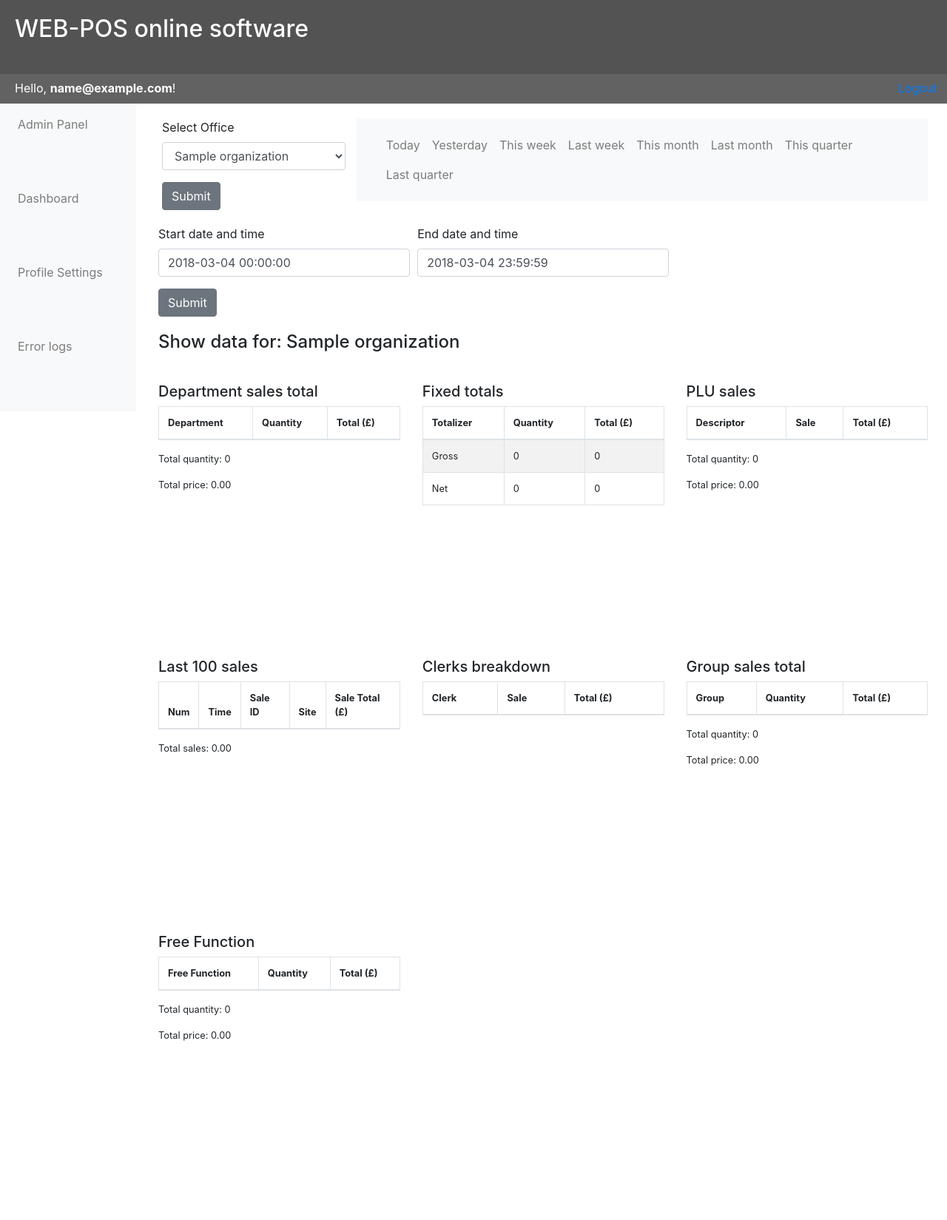
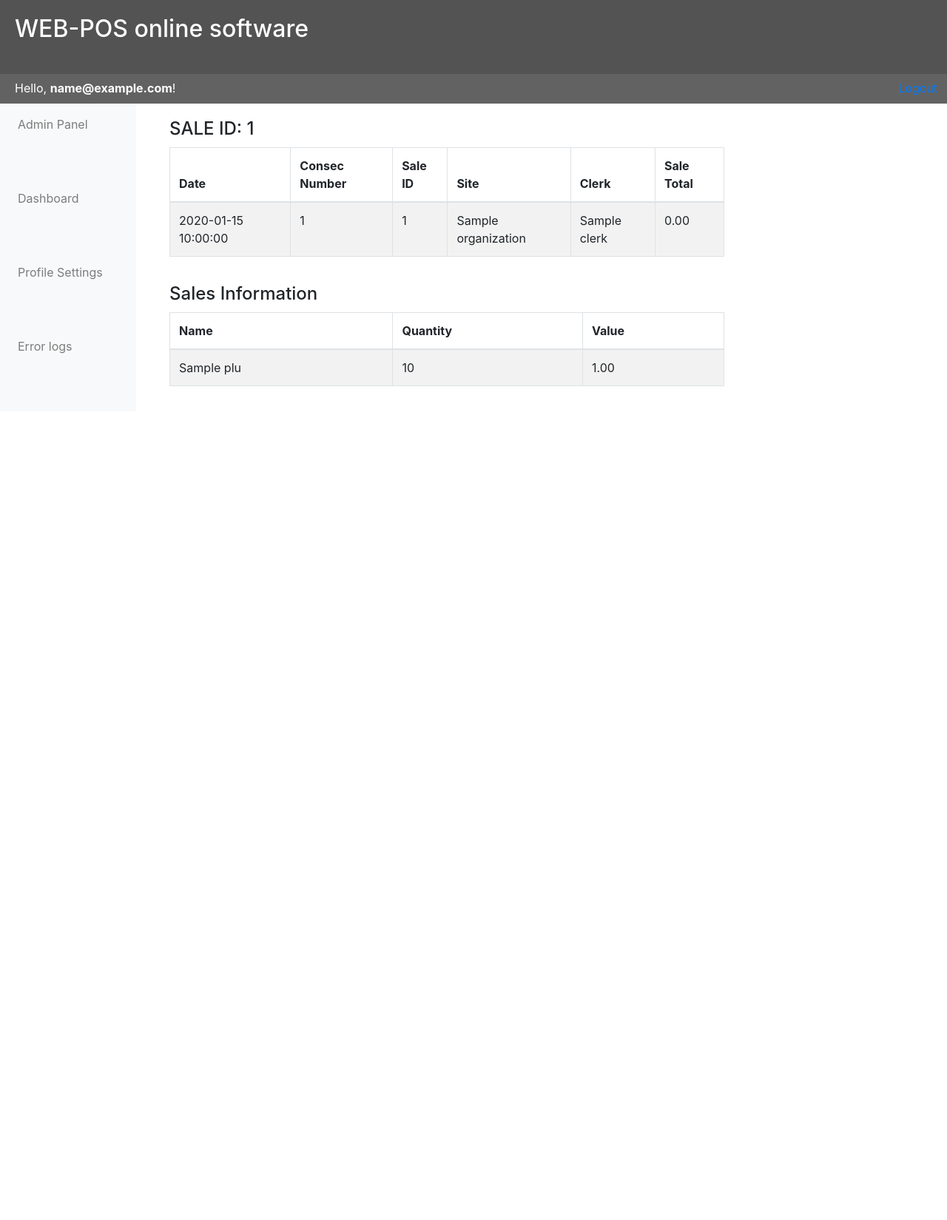
Before and after one commit to sah1l/flask-dashboard, a Flask app: a page that uses app/templates/layout.html in a window 1280 px wide. Shown: the top 1649 px of the page at 74% size. After the commit the page ends 522 px from the top, so only its background shows below. Run offline with Flask 2, Linux system fonts and the light colour scheme; a user stored in the database is signed in; tables that the repository leaves empty hold one stand-in row (values such as "Sample post"); lists and menus that the app fills with data are empty; some libraries are stand-ins or nearby versions.

Commit message:
Added details and sales information tables to order details page

```diff
--- a/app/mod_stats/controllers.py
+++ b/app/mod_stats/controllers.py
@@ -1,16 +1,16 @@
-import datetime
 from flask import Blueprint, render_template, url_for, redirect
 from flask_login import current_user
 from flask.views import View
 from sqlalchemy.exc import OperationalError
 
 from app import session_maker
-from app.models import Organization
+from app.models import Organization, Order
 from app.mod_auth.models import User
-from app.mod_stats.stats_utils import StatsDataExtractor, calc_today_timeframe, calc_yesterday_timeframe, \
+from app.mod_stats.stats_utils import StatsDataExtractor, PriceValue, calc_today_timeframe, calc_yesterday_timeframe, \
     calc_this_week_timeframe, calc_last_week_timeframe, calc_this_month_timeframe, calc_last_month_timeframe, \
     calc_this_quarter_timeframe, calc_last_quarter_timeframe
 from app.mod_stats.forms import CustomizeStatsForm, CustomTimeSliceForm
+from app.mod_db_manage.config import FREE_FUNC_ITEM_TYPE
 
 
 # define Blueprint for statistics module
@@ -34,9 +34,67 @@ def handle_operational_error(error):
     return "No connection with database"
 
 
+@mod_stats.route("/<org_id>/sale_<order_id>", methods=["GET"])
+def get_order_details(org_id, order_id):
+    session = session_maker()
+    order = session.query(Order).filter_by(id=order_id).first()
+    orderlines = order.items
+    clerk_name = order.clerk.name
+    site = session.query(Organization).filter_by(id=org_id).first().name
+    total_sale = 0
+
+    for ol in orderlines:
+        if ol.item_type == FREE_FUNC_ITEM_TYPE:
+            total_sale = ol.value
+            if ol.change:
+                total_sale -= ol.change
+
+    total_sale = PriceValue(total_sale).get_value()
+
+    plu_sale_items = []
+    plu_2nd_items = []
+    free_func_items = []
+
+    for sale in orderlines:
+        # include only PLU, PLU 2nd and Free Function orderlines
+        if sale.product_id:
+            plu_sale_items.append({"name": sale.product.name,
+                                   "qty": sale.qty,
+                                   "price": PriceValue(sale.value).get_value()})
+        elif sale.product_id_2nd:
+            plu_2nd_items.append({"name": sale.product_2nd.name,
+                                  "qty": sale.qty,
+                                  "price": PriceValue(sale.value).get_value()})
+        elif sale.free_func_id:
+            free_func_items.append({"name": sale.free_function.name,
+                                    "qty": sale.qty,
+                                    "price": PriceValue(sale.value).get_value()})
+            # consider change
+            if sale.change:
+                free_func_items.append({"name": "CHANGE",
+                                        "qty": 0,
+                                        "price": PriceValue(sale.change).get_value()})
+        else:
+            pass
+
+    print(plu_sale_items)
+
+    session.close()
+
+    return render_template("stats/order_details.html",
+                           order=order,
+                           site=site,
+                           clerk_name=clerk_name,
+                           total_sale=total_sale,
+                           plu_sale_items=plu_sale_items,
+                           plu_2nd_items=plu_2nd_items,
+                           free_func_items=free_func_items)
+
+
 class ShowDataView(View):
     """
-    Generic class that gives data according to given timelines
+    Generic class that gives statistics data  according to given timelines
+    Is shown on dashboard
     """
     methods = ['GET', 'POST']
 
@@ -124,7 +182,8 @@ class ShowDataView(View):
                                free_function_data=free_function_data,
                                org_form=org_form,
                                dt_form=dt_form,
-                               organization_name=org_name
+                               organization_name=org_name,
+                               organization_id=self.org_id
                                )
 
 
--- a/app/mod_stats/stats_utils.py
+++ b/app/mod_stats/stats_utils.py
@@ -319,7 +319,7 @@ class PriceValue:
     Uses get_value method to get price value
     """
     def __init__(self, value):
-        self.value = Decimal(str(value))
+        self.value = Decimal(str(value)).quantize(Decimal('.01'))
 
     def get_value(self):
         return self.value
@@ -432,7 +432,8 @@ class StatsDataExtractor:
 
         for ol in self.orderlines:
             qty = ol.qty
-            price = ol.value
+            price = PriceValue(ol.value).get_value()
+
             # encounter PLU and PLU2nd
             if ol.item_type == PLU_ITEM_TYPE:
                 product_id = ol.product_id
--- a/app/static/app.css
+++ b/app/static/app.css
@@ -144,12 +144,17 @@
     padding-right: 10px;
 }
 
-#organization-name h4 {
-    margin-bottom: 0;
+#title-block h4 {
+    margin-bottom: 10px;
 }
 
 #statistics-data {
     margin-top: 20px;
+}
+
+/* Order details */
+.table-block {
+    padding-bottom: 20px;
 }
 
 /* Footer */
--- a/app/templates/stats/base.html
+++ b/app/templates/stats/base.html
@@ -64,7 +64,7 @@
 
             <!-- Organization's title -->
             <div id="statistics-data">
-            <div id="organization-name">
+                <div id="title-block">
                     <h4>Show data for: {{ organization_name }}</h4>
                 </div>
 
@@ -82,11 +82,11 @@
                 <div class="row">
                     {% include "stats/free_function_table.html" %}
                 </div>
+            </div>
         {% else %}
             <!-- User doesn't have organizations -->
             <div class="error-message">{{ error_message }}</div>
         {% endif %}
     </div>
-    </div>
 
 {% endblock %}
--- a/app/templates/stats/last_100_sales_table.html
+++ b/app/templates/stats/last_100_sales_table.html
@@ -18,13 +18,13 @@
         <tr>
             <td>{{ loop.index }}</td>
             <td>{{ sale.date_time }}</td>
-            <td>{{ sale.id }}</td>
+            <td><a href="{{ url_for("stats.get_order_details", org_id=organization_id, order_id=sale.id) }}">
+                {{ sale.id }}</a>
+            </td>
             <td>{{ sale.site }}</td>
             <td>{{ sale.sales_total }}</td>
         </tr>
         {% endfor %}
     </tbody>
 </table>
-{% set total_sales = last_100_sales_data.values()|sum(attribute='sales_total') %}
-<p>Total sales: {{ '%0.2f'| format(total_sales|float) }}</p>
 {% endblock %}
--- /dev/null
+++ b/app/templates/stats/order_details.html
@@ -0,0 +1,80 @@
+{% extends "layout.html" %}
+
+{% block body %}
+    <div class="page-content">
+        <div class="table-block col-lg-9 col-sm-12">
+            <!-- Table's title -->
+            <div id="title-block">
+                <h4> SALE ID: {{ order.id }}</h4>
+            </div>
+
+            <!-- Order info table -->
+            <table class="table stats-table table-striped table-bordered table-hover" id="order-info-table">
+                <thead>
+                    <tr>
+                        <th>Date</th>
+                        <th>Consec Number</th>
+                        <th>Sale ID</th>
+                        <th>Site</th>
+                        <th>Clerk</th>
+                        <th>Sale Total</th>
+                    </tr>
+                </thead>
+                <tbody>
+                    <tr>
+                        <td>{{ order.date_time }}</td>
+                        <td>{{ order.consecutive_number }}</td>
+                        <td>{{ order.id }}</td>
+                        <td>{{ site }}</td>
+                        <td>{{ clerk_name }}</td>
+                        <td>{{ total_sale }}</td>
+                    </tr>
+                </tbody>
+            </table>
+        </div>
+
+        <div class="table-block col-lg-9 col-sm-12">
+            <!-- Table's title -->
+            <div id="title-block">
+                <h4> Sales Information</h4>
+            </div>
+            <!-- Order details table -->
+            <table class="table stats-table table-striped table-bordered table-hover" id="order-info-table">
+                <thead>
+                <tr>
+                    <th>Name</th>
+                    <th>Quantity</th>
+                    <th>Value</th>
+                </tr>
+                </thead>
+                <tbody>
+
+                {% for sale in plu_sale_items %}
+                    <tr>
+                        <td>{{ sale.name }}</td>
+                        <td>{{ sale.qty }}</td>
+                        <td>{{ sale.price }}</td>
+                    </tr>
+                {% endfor %}
+
+                {% for sale in plu_2nd_items %}
+                    <tr>
+                        <td>{{ sale.name }}</td>
+                        <td>{{ sale.qty }}</td>
+                        <td>{{ sale.price }}</td>
+                    </tr>
+                {% endfor %}
+
+                {% for sale in free_func_items %}
+                    <tr>
+                        <td>{{ sale.name }}</td>
+                        <td>{{ sale.qty }}</td>
+                        <td>{{ sale.price }}</td>
+                    </tr>
+                {% endfor %}
+
+                </tbody>
+            </table>
+        </div>
+    </div>
+{% endblock %}
--- a/db_update.py
+++ b/db_update.py
@@ -325,16 +325,18 @@ class DBInsert:
         fixed_total_number = int(order_item.option[-1]) + MAGIC_INDRAWER_NUMBER
         fixed_total = self.session.query(FixedTotalizer).filter_by(number=fixed_total_number).first()
         db_orderline.fixed_total_id = fixed_total.id
+
         return db_orderline
 
     def customize_orderline_plu_2nd(self, db_orderline, plu2nd_number):
         db_orderline.product_id_2nd = self.session.query(PLU2nd).filter_by(number=plu2nd_number).first().id
+
         return db_orderline
 
     def customize_orderline_fixedtotal(self, order_item, db_orderline):
         """Customize OrderLine object with FixedTotalizer details (for ItemType = 4)"""
-        # db_orderline.fixed_total_number = order_item.item_number
         db_orderline.fixed_total_id = self.session.query(FixedTotalizer).filter_by(name=order_item.name).first().id
+
         return db_orderline
 
     def get_order_lines(self, db_order, order_lines):
```
Lines whose indentation alone changed are shown as unchanged.
